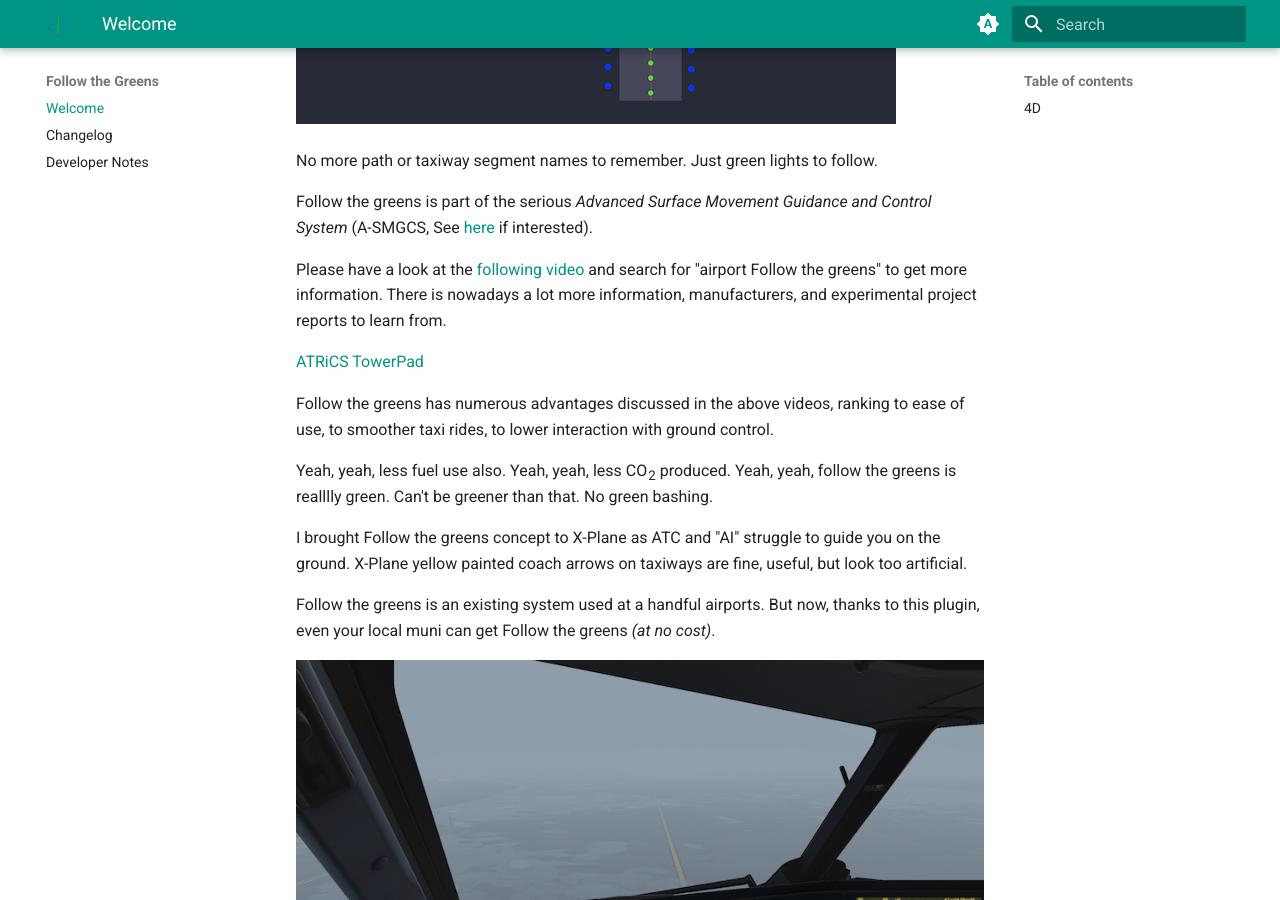
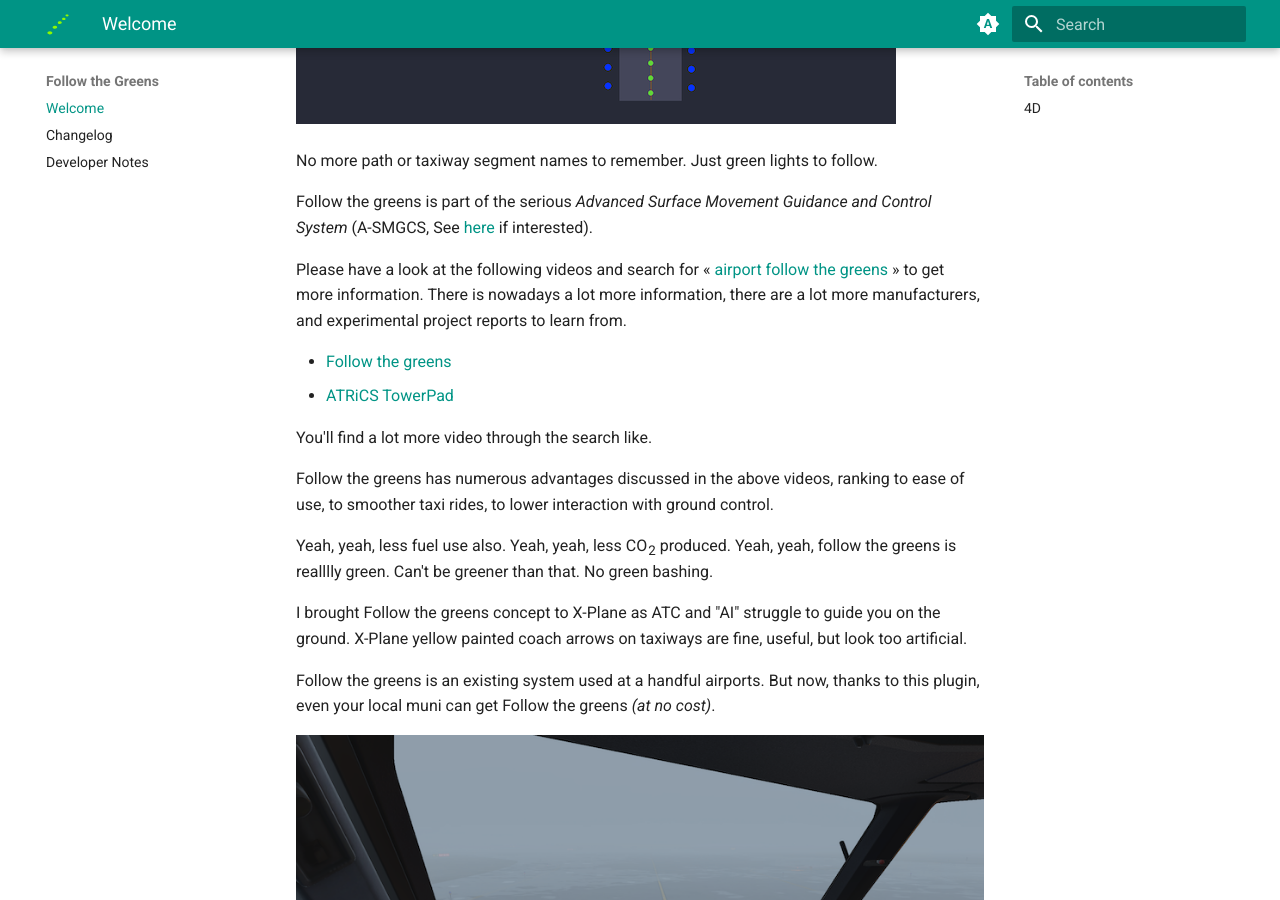
Before and after one commit to devleaks/followthegreens, an MkDocs documentation site: the page built from docs/index.md, in a window 1280 px wide and 900 px high, scrolled down 602 px. Built offline with MkDocs 1.6.1 and Material for MkDocs 9.7.7, drawn with Linux system fonts in a browser that asks for light colours; some of the changed text lies outside the part shown.

Commit message:
working on doc

```diff
--- a/docs/index.md
+++ b/docs/index.md
@@ -15,10 +15,16 @@ No more path or taxiway segment names to remember. Just green lights to follow.
 Follow the greens is part of the serious _Advanced Surface Movement Guidance and Control System_
 (A-SMGCS, See [here](https://tm3airports.com/asmgcs-design/) if interested).
 
-Please have a look at the [following video](https://vimeo.com/101564135) and search for "airport Follow the greens" to get more information.
-There is nowadays a lot more information, manufacturers, and experimental project reports to learn from.
+Please have a look at the following videos and search for
+« [airport follow the greens](https://duckduckgo.com/?t=ffab&q=airport+follow+the+greens&ia=web) »
+to get more information.
+There is nowadays a lot more information,
+there are a lot more manufacturers, and experimental project reports to learn from.
 
-[ATRiCS TowerPad](https://vimeo.com/88129469)
+- [Follow the greens]((https://vimeo.com/101564135))
+- [ATRiCS TowerPad](https://vimeo.com/88129469)
+
+You'll find a lot more video through the search like.
 
 Follow the greens has numerous advantages discussed in the above videos, ranking to ease of use, to smoother taxi rides,
 to lower interaction with ground control.
@@ -459,8 +465,7 @@ It was not 4D.
 It would not adpat to circumstances like aircraft speed, or proximity to a sharp turn.
 (Search for follow the greens at https://www.pprune.org, it is ineresting to read what real pilots think.)
 
-F
-ollow the Greens 4D is [experimental](https://www.sciencedirect.com/science/article/pii/S0968090X19311404),
+Follow the Greens 4D is [experimental](https://www.sciencedirect.com/science/article/pii/S0968090X19311404),
 [SMGCS Level 4 compliant](https://tm3airports.com/follow-the-greens/),
 and only exist and run here in X-Plane 12+!
 
--- a/followthegreens/version.py
+++ b/followthegreens/version.py
@@ -1,3 +1,3 @@
 __NAME__ = "Follow the greens"
 __DESCRIPTION__ = "Follow the greens, a 4D X-Plane ATC A-SMGCS experience"
-__VERSION__ = "2.1.24"
+__VERSION__ = "2.1.25"
```
Also changed, not shown: docs/ftg.svg, docs/taxiway.svg (added).
